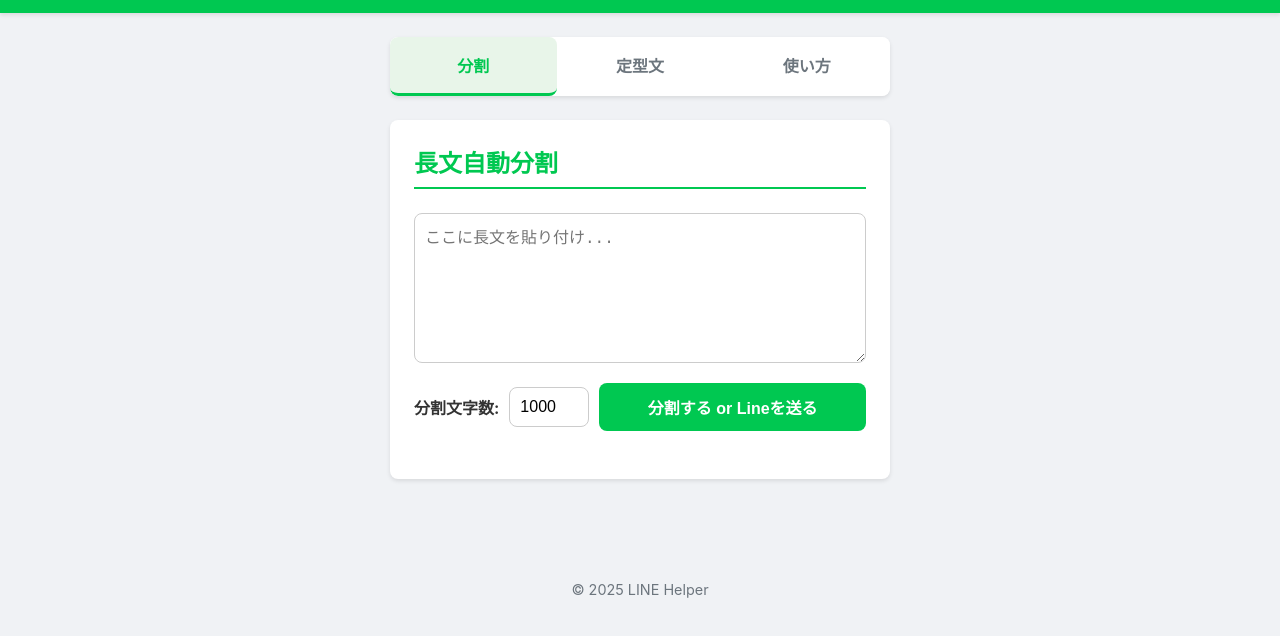
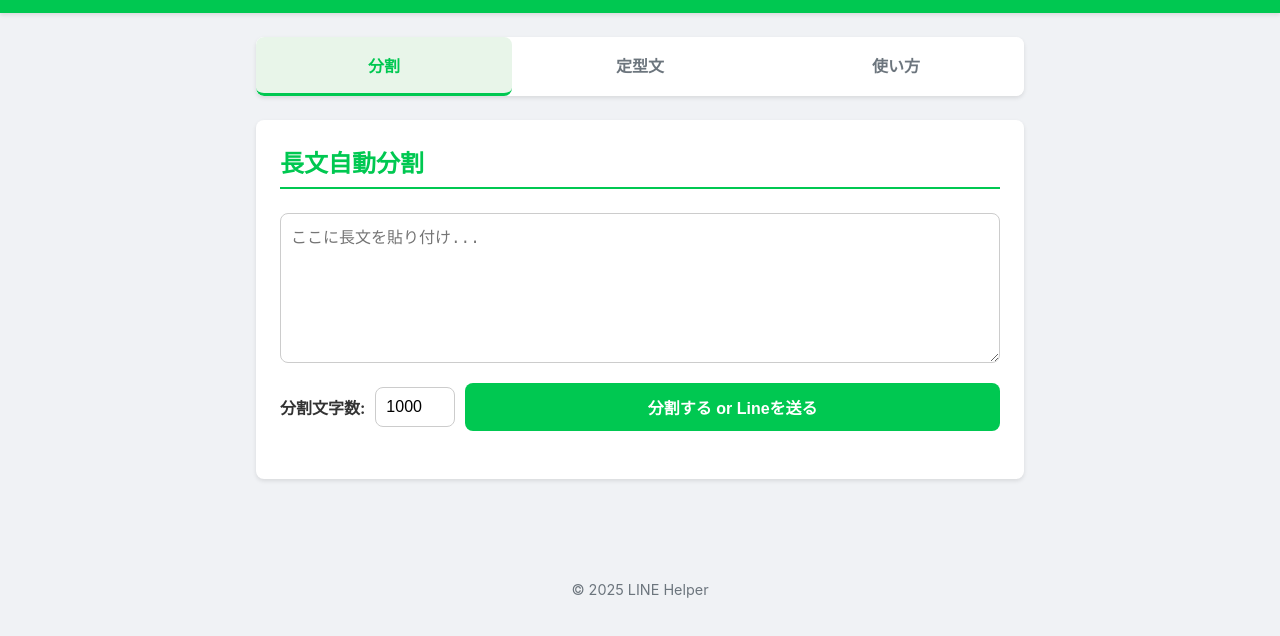
Before and after one commit to uran1031/line-helper-app, a plain HTML site: page index.html in a window 1280 px wide. Shown: the part 48-684 px from the top of the page. Drawn offline with Linux system fonts and the light colour scheme.

```diff
--- a/style.css
+++ b/style.css
@@ -18,7 +18,7 @@
 
 /* --- 全体レイアウト --- */
 .container {
-    max-width: 500px;
+    max-width: 768px;
     margin: 0 auto;
     padding: 0 15px;
 }
```
